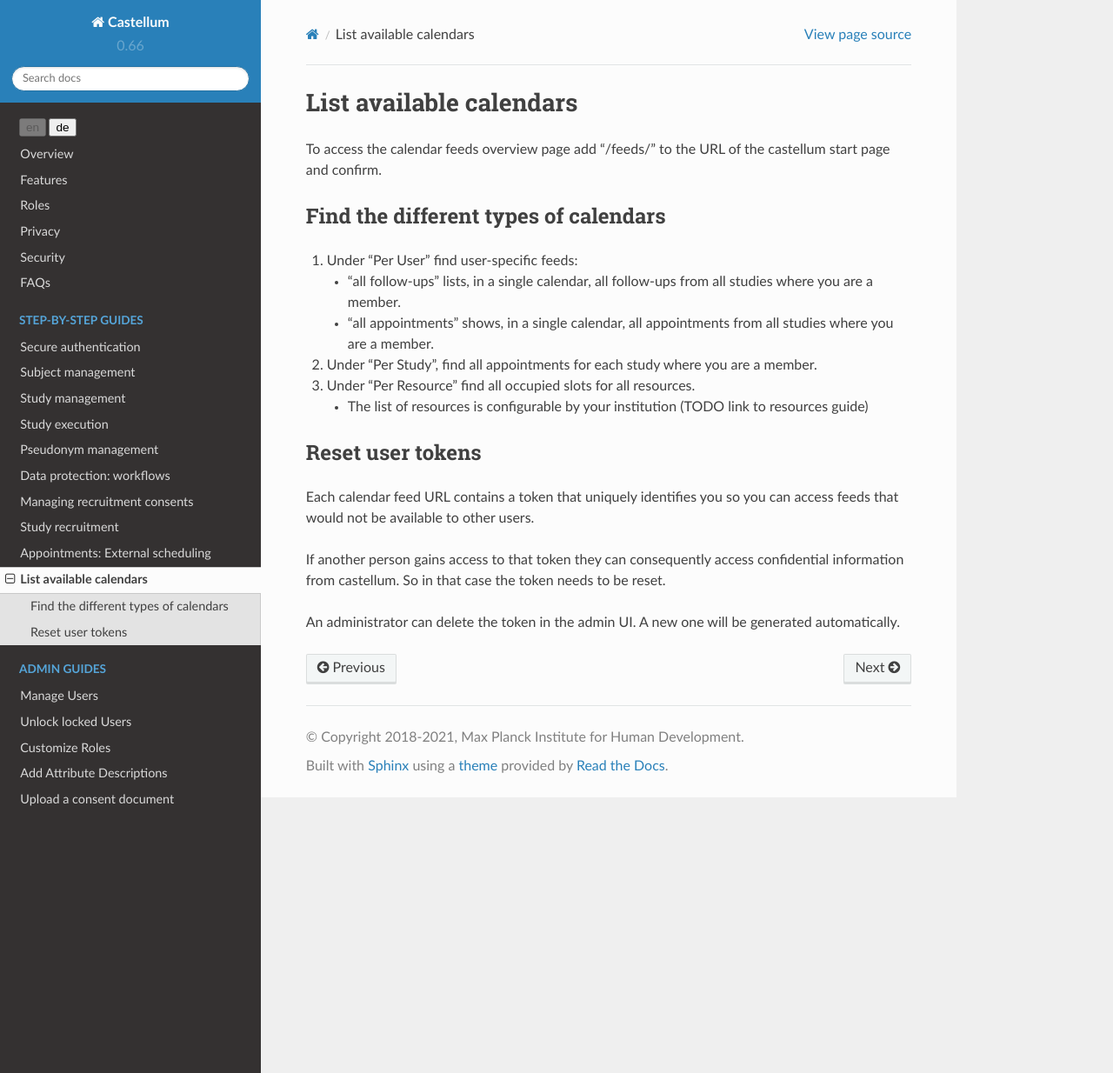
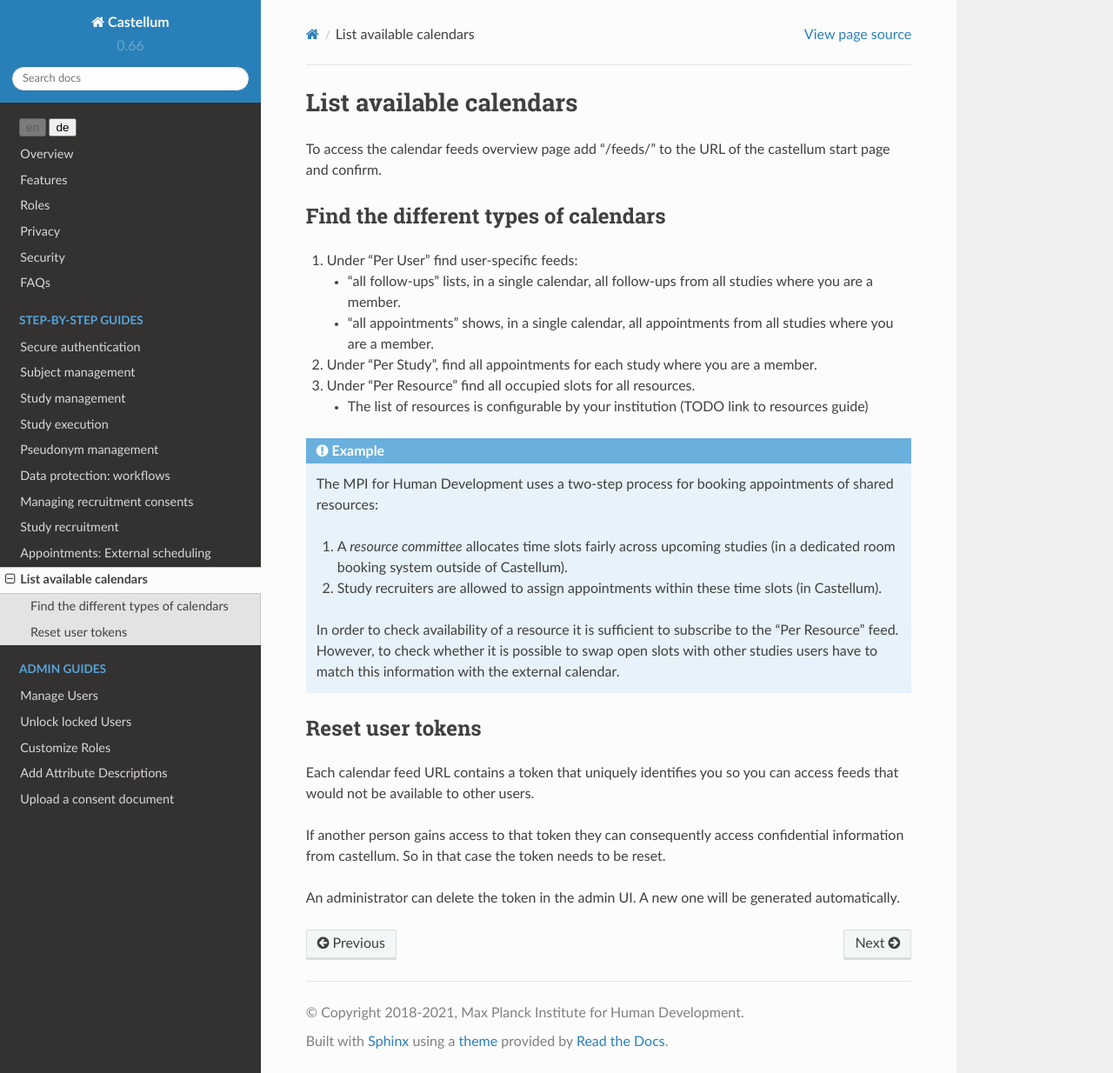
Before and after one commit to DouglasNeuroInformatics/castellum, a Sphinx documentation site: the page built from source/guides/access-calendar-feeds.rst, in a window 1280 px wide and 1234 px high. Shown: the whole window at 87% size. Built offline with Sphinx 7.4.7 and the Read the Docs theme 2.0.0, drawn with Linux system fonts in a browser that asks for light colours.

Commit message:
add example

```diff
--- a/source/guides/access-calendar-feeds.rst
+++ b/source/guides/access-calendar-feeds.rst
@@ -22,6 +22,21 @@ Find the different types of calendars
 
     -   The list of resources is configurable by your institution (TODO link to resources guide)
 
+.. admonition:: Example
+
+    The MPI for Human Development uses a two-step process for booking
+    appointments of shared resources:
+
+    1. A *resource committee* allocates time slots fairly across upcoming
+       studies (in a dedicated room booking system outside of Castellum).
+    2. Study recruiters are allowed to assign appointments within these time
+       slots (in Castellum).
+
+    In order to check availability of a resource it is sufficient to subscribe
+    to the "Per Resource" feed. However, to check whether it is possible to swap
+    open slots with other studies users have to match this information with the
+    external calendar.
+
 Reset user tokens
 =================
 
```
